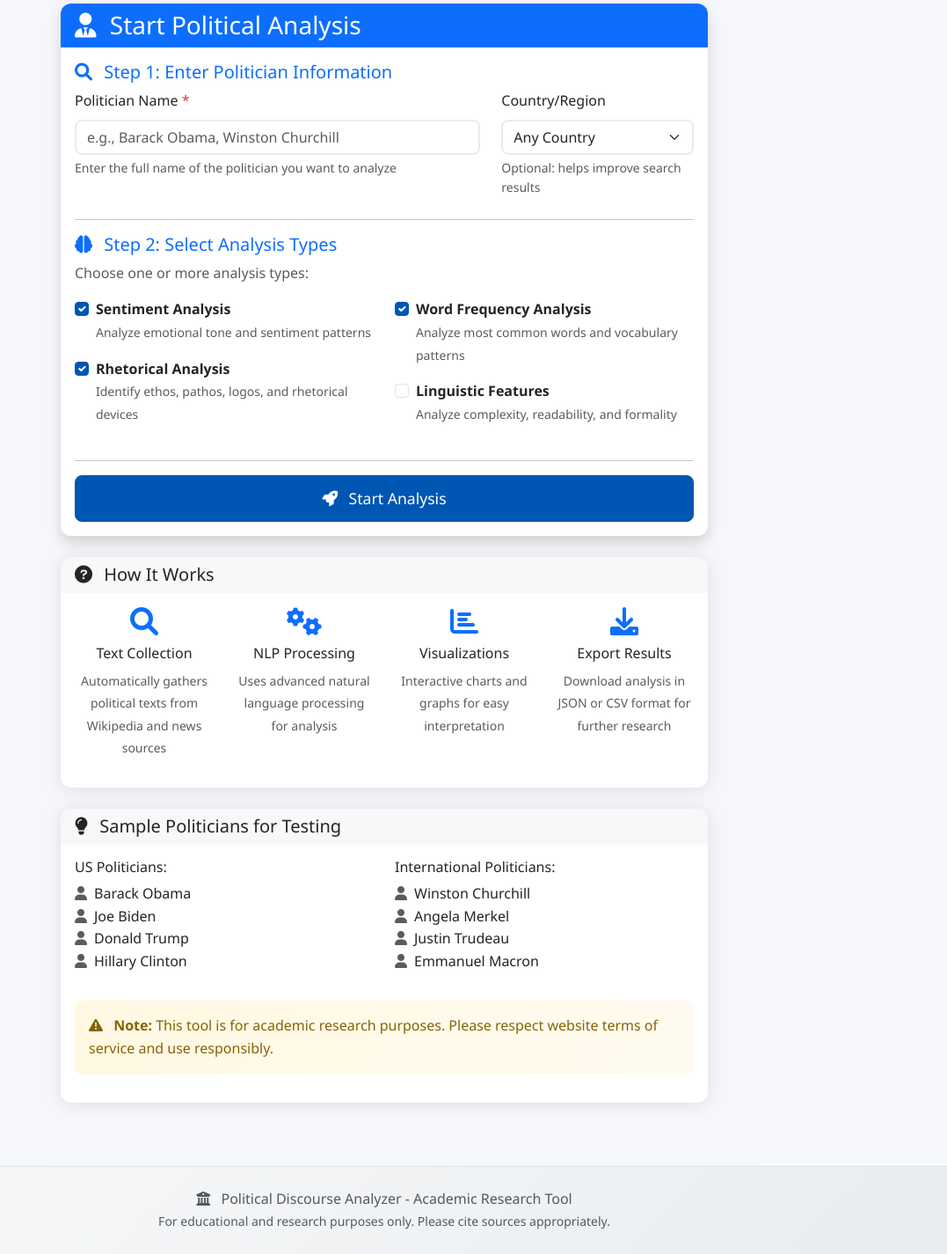
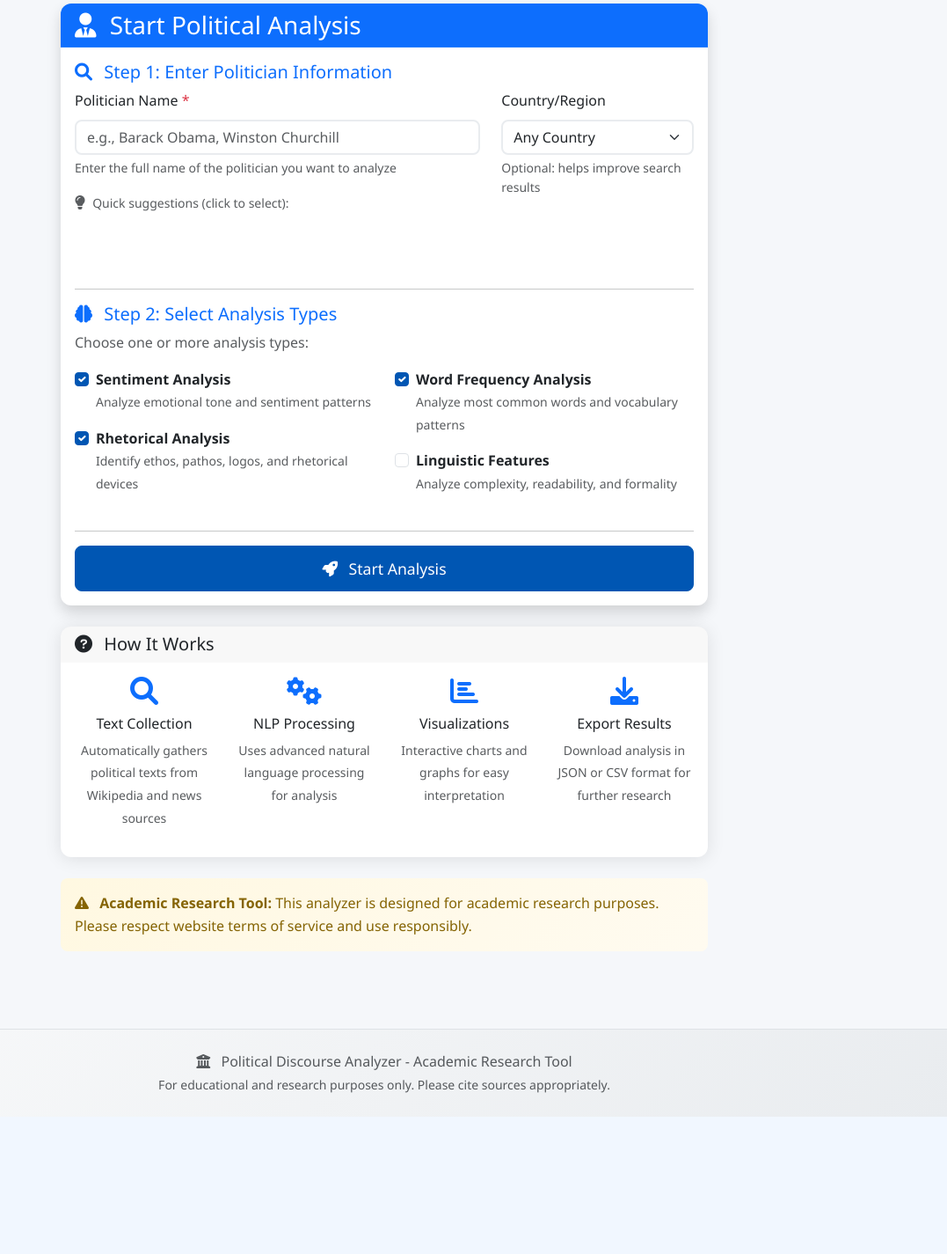
Before and after one commit to Afolstee/politiscope, a Flask app: page / in a window 1280 px wide. Shown: the part 441-1866 px from the top of the page at 88% size, without its empty margins (203-1280 px from the left). After the commit the page ends 1710 px from the top, so only its background shows below. Run offline with Flask 3, Linux system fonts and the light colour scheme; parts of the project's set-up code (start-up, migrations or seed data) failed here and were passed over; some libraries are stand-ins or nearby versions.

Commit message:
Integrate politician suggestions directly into the input section for better usability
Moves politician suggestions from a separate "Sample Politicians" section to the main politician input area in `templates/index.html` for improved user experience.

Replit-Commit-Author: Agent
Replit-Commit-Session-Id: 76a62a96-dcea-4f19-b139-87786355d4b8
Replit-Commit-Checkpoint-Type: full_checkpoint
Replit-Commit-Screenshot-Url: https://storage.googleapis.com/screenshot-production-us-central1/a4a9be84-a3c5-4202-80c2-d8841d127c9e/76a62a96-dcea-4f19-b139-87786355d4b8/J8icAt4

```diff
--- a/templates/index.html
+++ b/templates/index.html
@@ -49,6 +49,24 @@
                                            title="Please enter a valid name (letters, spaces, hyphens, and periods only)">
                                     <div class="form-text">
                                         Enter the full name of the politician you want to analyze
+                                    </div>
+
+                                    <!-- Quick Suggestions -->
+                                    <div class="mt-3">
+                                        <div class="text-muted mb-2">
+                                            <i class="fas fa-lightbulb me-1"></i>
+                                            <small>Quick suggestions (click to select):</small>
+                                        </div>
+                                        <div class="d-flex flex-wrap gap-1">
+                                            <span class="badge bg-outline-primary politician-suggestion" data-country="USA">Barack Obama</span>
+                                            <span class="badge bg-outline-primary politician-suggestion" data-country="USA">Joe Biden</span>
+                                            <span class="badge bg-outline-primary politician-suggestion" data-country="USA">Donald Trump</span>
+                                            <span class="badge bg-outline-primary politician-suggestion" data-country="UK">Winston Churchill</span>
+                                            <span class="badge bg-outline-primary politician-suggestion" data-country="Germany">Angela Merkel</span>
+                                            <span class="badge bg-outline-primary politician-suggestion" data-country="France">Emmanuel Macron</span>
+                                            <span class="badge bg-outline-primary politician-suggestion" data-country="Canada">Justin Trudeau</span>
+                                            <span class="badge bg-outline-primary politician-suggestion" data-country="USA">Hillary Clinton</span>
+                                        </div>
                                     </div>
                                 </div>
                                 <div class="col-md-4">
@@ -194,41 +212,11 @@
                 </div>
             </div>
 
-            <!-- Sample Politicians -->
-            <div class="card mt-4">
-                <div class="card-header">
-                    <h5 class="mb-0">
-                        <i class="fas fa-lightbulb me-2"></i>
-                        Sample Politicians for Testing
-                    </h5>
-                </div>
-                <div class="card-body">
-                    <div class="row">
-                        <div class="col-md-6">
-                            <h6>US Politicians:</h6>
-                            <ul class="list-unstyled">
-                                <li><i class="fas fa-user me-2 text-muted"></i>Barack Obama</li>
-                                <li><i class="fas fa-user me-2 text-muted"></i>Joe Biden</li>
-                                <li><i class="fas fa-user me-2 text-muted"></i>Donald Trump</li>
-                                <li><i class="fas fa-user me-2 text-muted"></i>Hillary Clinton</li>
-                            </ul>
-                        </div>
-                        <div class="col-md-6">
-                            <h6>International Politicians:</h6>
-                            <ul class="list-unstyled">
-                                <li><i class="fas fa-user me-2 text-muted"></i>Winston Churchill</li>
-                                <li><i class="fas fa-user me-2 text-muted"></i>Angela Merkel</li>
-                                <li><i class="fas fa-user me-2 text-muted"></i>Justin Trudeau</li>
-                                <li><i class="fas fa-user me-2 text-muted"></i>Emmanuel Macron</li>
-                            </ul>
-                        </div>
-                    </div>
-                    <div class="alert alert-warning mt-3">
-                        <i class="fas fa-exclamation-triangle me-2"></i>
-                        <strong>Note:</strong> This tool is for academic research purposes.
-                        Please respect website terms of service and use responsibly.
-                    </div>
-                </div>
+            <!-- Academic Usage Note -->
+            <div class="alert alert-warning mt-4">
+                <i class="fas fa-exclamation-triangle me-2"></i>
+                <strong>Academic Research Tool:</strong> This analyzer is designed for academic research purposes.
+                Please respect website terms of service and use responsibly.
             </div>
         </div>
     </div>
@@ -252,25 +240,35 @@
         submitBtn.disabled = true;
     });
 
-    // Sample politician quick-select
-    document.querySelectorAll('.list-unstyled li').forEach(item => {
-        item.style.cursor = 'pointer';
-        item.addEventListener('click', function() {
+    // Politician suggestion quick-select
+    document.querySelectorAll('.politician-suggestion').forEach(badge => {
+        badge.style.cursor = 'pointer';
+        badge.addEventListener('click', function() {
             const name = this.textContent.trim();
+            const country = this.getAttribute('data-country');
+
+            // Fill in the politician name
             document.getElementById('politician_name').value = name;
 
-            // Set appropriate country
-            if (['Barack Obama', 'Joe Biden', 'Donald Trump', 'Hillary Clinton'].includes(name)) {
-                document.getElementById('country').value = 'USA';
-            } else if (name === 'Winston Churchill') {
-                document.getElementById('country').value = 'UK';
-            } else if (name === 'Angela Merkel') {
-                document.getElementById('country').value = 'Germany';
-            } else if (name === 'Justin Trudeau') {
-                document.getElementById('country').value = 'Canada';
-            } else if (name === 'Emmanuel Macron') {
-                document.getElementById('country').value = 'France';
+            // Set the appropriate country if provided
+            if (country) {
+                document.getElementById('country').value = country;
             }
+
+            // Add visual feedback
+            this.classList.add('bg-primary', 'text-white');
+            setTimeout(() => {
+                this.classList.remove('bg-primary', 'text-white');
+            }, 300);
+        });
+
+        // Add hover effect
+        badge.addEventListener('mouseenter', function() {
+            this.classList.add('bg-light');
+        });
+
+        badge.addEventListener('mouseleave', function() {
+            this.classList.remove('bg-light');
         });
     });
 </script>
```
Also changed, not shown: .local/state/replit/agent/.latest.json, 2 other files.
